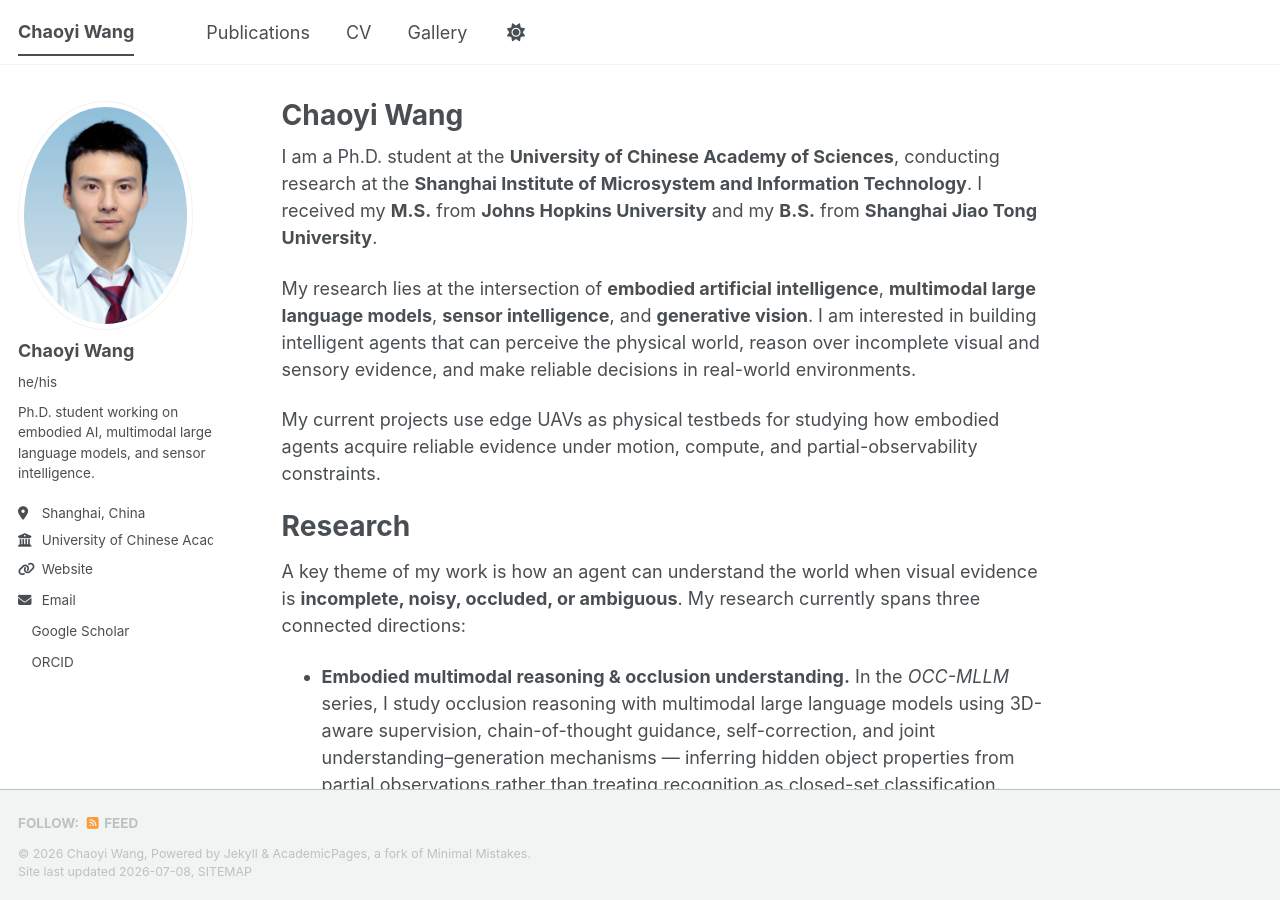
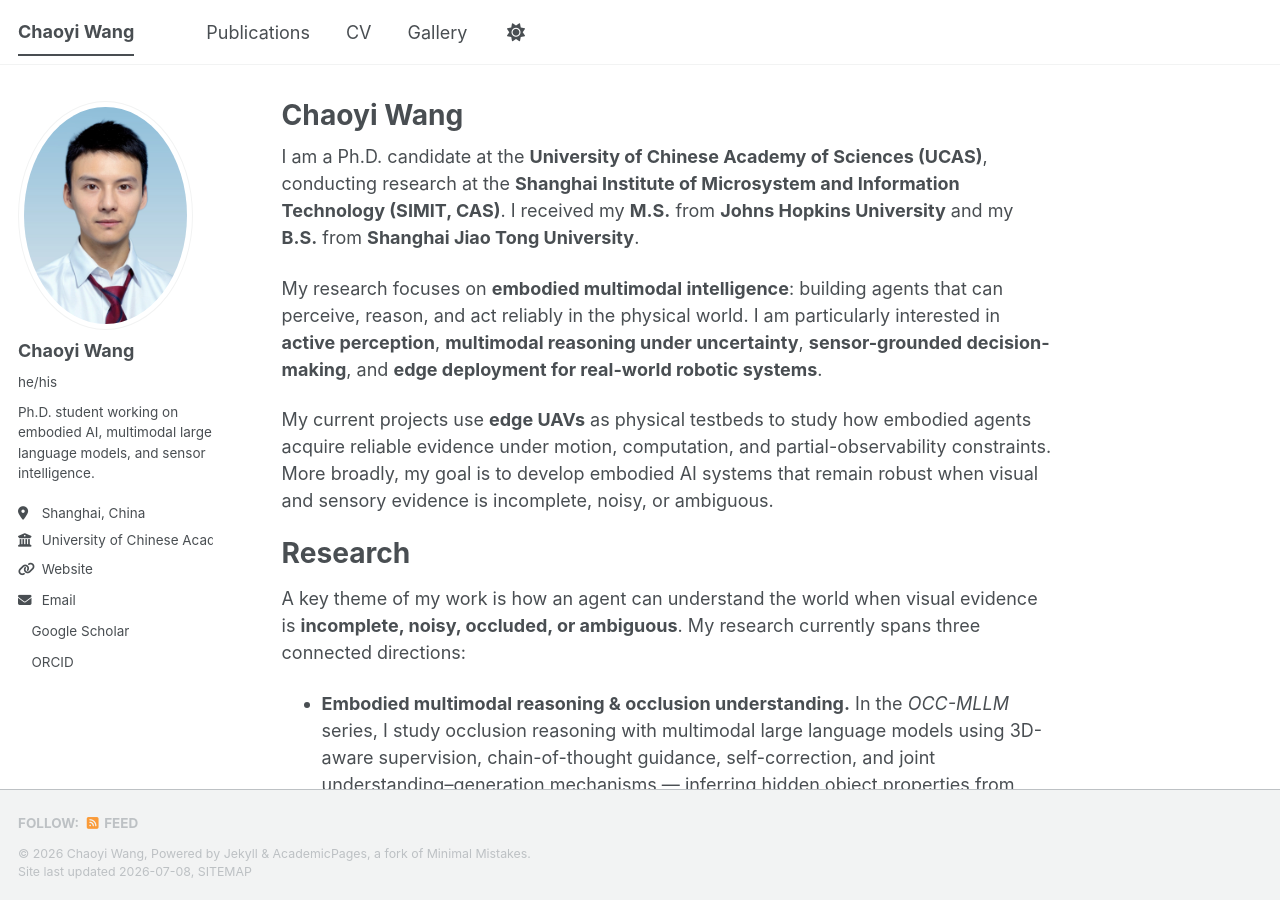
Before and after one commit to chaoyiwang09/chaoyiwang09.github.io, a Jekyll site: the page built from _pages/about.md, in a window 1280 px wide and 900 px high. Built offline with Jekyll 4.4.1, drawn with Linux system fonts in a browser that asks for light colours; a style sheet for code colours, icons or effects is not loaded.

Commit message:
Update about.md

```diff
--- a/_pages/about.md
+++ b/_pages/about.md
@@ -7,11 +7,12 @@ redirect_from:
   - /about.html
 ---
 
-I am a Ph.D. student at the **University of Chinese Academy of Sciences**, conducting research at the **Shanghai Institute of Microsystem and Information Technology**. I received my **M.S.** from **Johns Hopkins University** and my **B.S.** from **Shanghai Jiao Tong University**.
+I am a Ph.D. candidate at the **University of Chinese Academy of Sciences (UCAS)**, conducting research at the **Shanghai Institute of Microsystem and Information Technology (SIMIT, CAS)**. I received my **M.S.** from **Johns Hopkins University** and my **B.S.** from **Shanghai Jiao Tong University**.
 
-My research lies at the intersection of **embodied artificial intelligence**, **multimodal large language models**, **sensor intelligence**, and **generative vision**. I am interested in building intelligent agents that can perceive the physical world, reason over incomplete visual and sensory evidence, and make reliable decisions in real-world environments.
+My research focuses on **embodied multimodal intelligence**: building agents that can perceive, reason, and act reliably in the physical world. I am particularly interested in **active perception**, **multimodal reasoning under uncertainty**, **sensor-grounded decision-making**, and **edge deployment for real-world robotic systems**.
 
-My current projects use edge UAVs as physical testbeds for studying how embodied agents acquire reliable evidence under motion, compute, and partial-observability constraints.
+My current projects use **edge UAVs** as physical testbeds to study how embodied agents acquire reliable evidence under motion, computation, and partial-observability constraints. More broadly, my goal is to develop embodied AI systems that remain robust when visual and sensory evidence is incomplete, noisy, or ambiguous.
+
 
 Research
 ======
```
